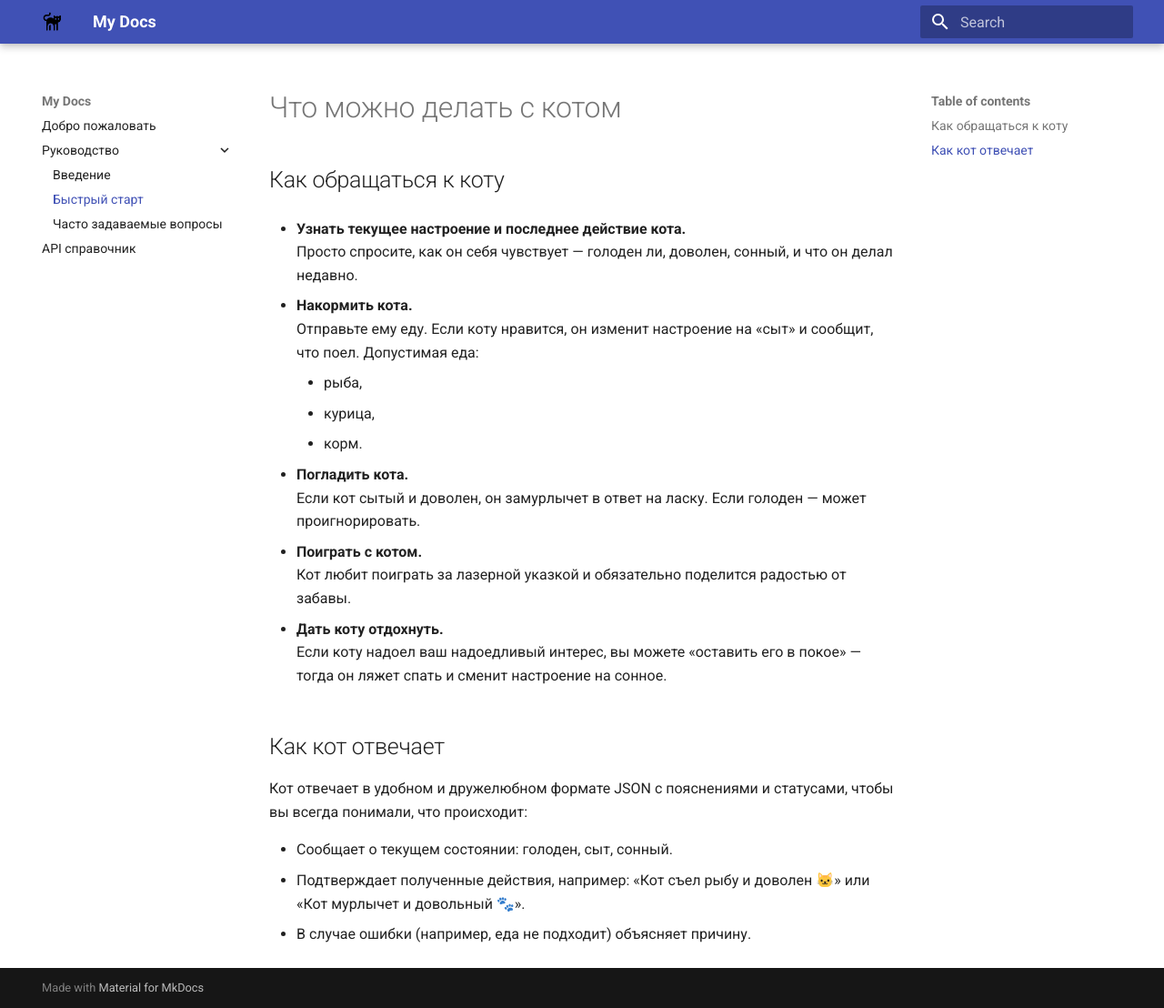
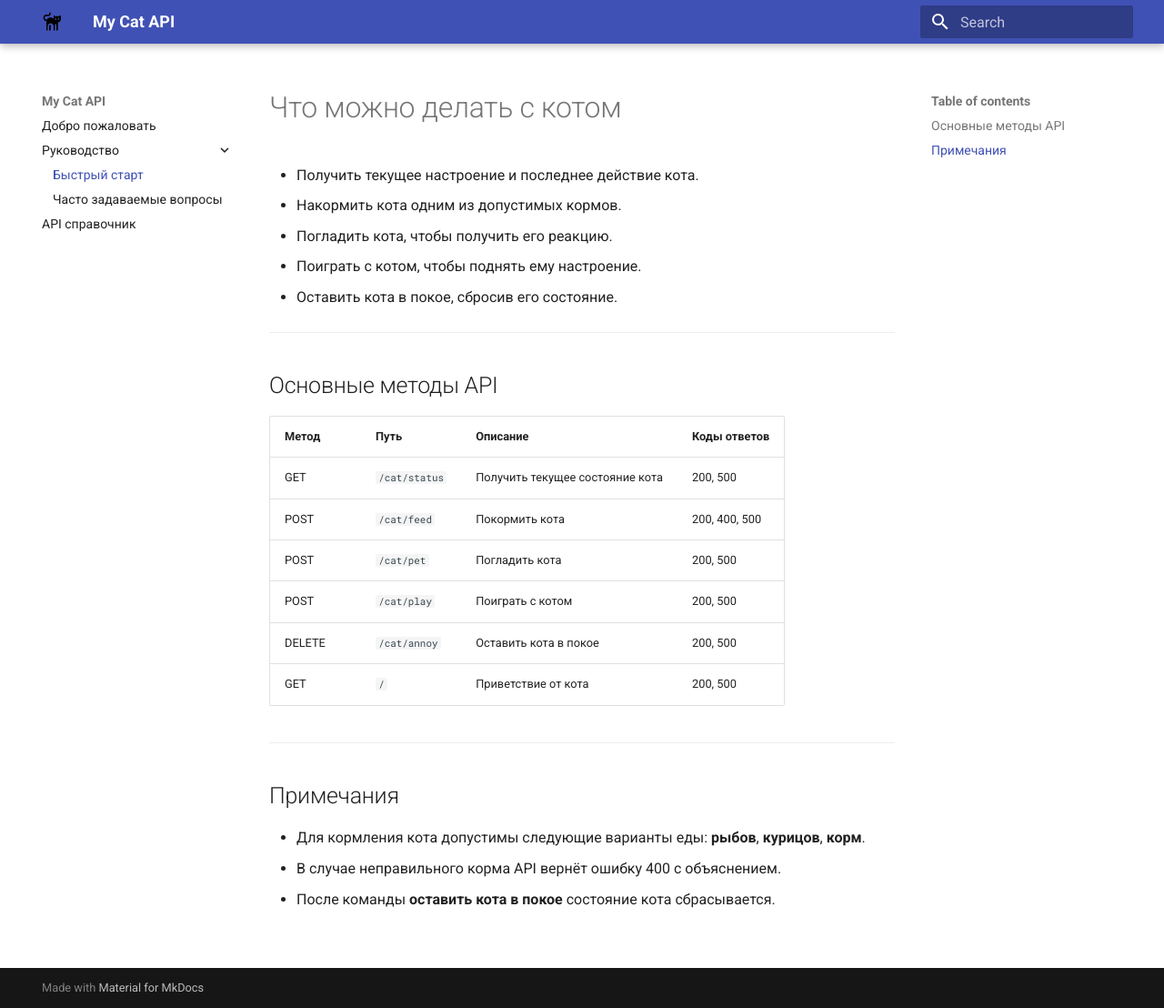
Before and after one commit to shuriksl/my-docs-site, an MkDocs documentation site: the page built from docs/quickstart.md, in a window 1280 px wide and 1108 px high. Shown: the whole window at 91% size. Built offline with MkDocs 1.6.1 and Material for MkDocs 9.7.7, drawn with Linux system fonts in a browser that asks for light colours.

```diff
--- a/docs/quickstart.md
+++ b/docs/quickstart.md
@@ -1,30 +1,28 @@
 # Что можно делать с котом
 
-## Как обращаться к коту
+- Получить текущее настроение и последнее действие кота.
+- Накормить кота одним из допустимых кормов.
+- Погладить кота, чтобы получить его реакцию.
+- Поиграть с котом, чтобы поднять ему настроение.
+- Оставить кота в покое, сбросив его состояние.
 
-- **Узнать текущее настроение и последнее действие кота.**
-  Просто спросите, как он себя чувствует — голоден ли, доволен, сонный, и что он делал недавно.
+---
 
-- **Накормить кота.**
-  Отправьте ему еду. Если коту нравится, он изменит настроение на «сыт» и сообщит, что поел.
-  Допустимая еда:
-    - рыба,
-    - курица,
-    - корм.
+## Основные методы API
 
-- **Погладить кота.**
-  Если кот сытый и доволен, он замурлычет в ответ на ласку. Если голоден — может проигнорировать.
+| Метод    | Путь          | Описание                          | Коды ответов         |
+|----------|---------------|---------------------------------|----------------------|
+| GET      | `/cat/status` | Получить текущее состояние кота | 200, 500             |
+| POST     | `/cat/feed`   | Покормить кота                  | 200, 400, 500        |
+| POST     | `/cat/pet`    | Погладить кота                  | 200, 500             |
+| POST     | `/cat/play`   | Поиграть с котом                | 200, 500             |
+| DELETE   | `/cat/annoy`  | Оставить кота в покое           | 200, 500             |
+| GET      | `/`           | Приветствие от кота             | 200, 500             |
 
-- **Поиграть с котом.**
-  Кот любит поиграть за лазерной указкой и обязательно поделится радостью от забавы.
+---
 
-- **Дать коту отдохнуть.**
-  Если коту надоел ваш надоедливый интерес, вы можете «оставить его в покое» — тогда он ляжет спать и сменит настроение на сонное.
+## Примечания
 
-## Как кот отвечает
-
-Кот отвечает в удобном и дружелюбном формате JSON с пояснениями и статусами, чтобы вы всегда понимали, что происходит:
-
-- Сообщает о текущем состоянии: голоден, сыт, сонный.
-- Подтверждает полученные действия, например: «Кот съел рыбу и доволен 🐱» или «Кот мурлычет и довольный 🐾».
-- В случае ошибки (например, еда не подходит) объясняет причину.
+- Для кормления кота допустимы следующие варианты еды: **рыбов**, **курицов**, **корм**.
+- В случае неправильного корма API вернёт ошибку 400 с объяснением.
+- После команды **оставить кота в покое** состояние кота сбрасывается.
--- a/mkdocs.yml
+++ b/mkdocs.yml
@@ -1,4 +1,4 @@
-site_name: My Docs
+site_name: My Cat API
 theme:
   name: material
   logo: images/logo.png
@@ -6,7 +6,6 @@ theme:
 nav:
   - Добро пожаловать: index.md
   - Руководство:
-      - Введение: introduction.md
       - Быстрый старт: quickstart.md
       - Часто задаваемые вопросы: faq.md
   - API справочник: dist/index.html
```
Also changed, not shown: docs/api.md (deleted, +0 -1 lines), docs/api.yaml (+89 -29 lines), docs/index.md (+3 -3 lines), docs/introduction.md (deleted, +0 -6 lines).
